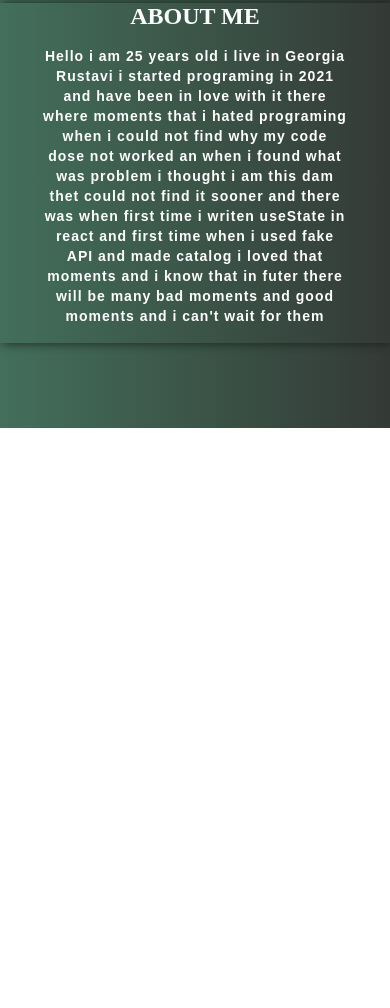
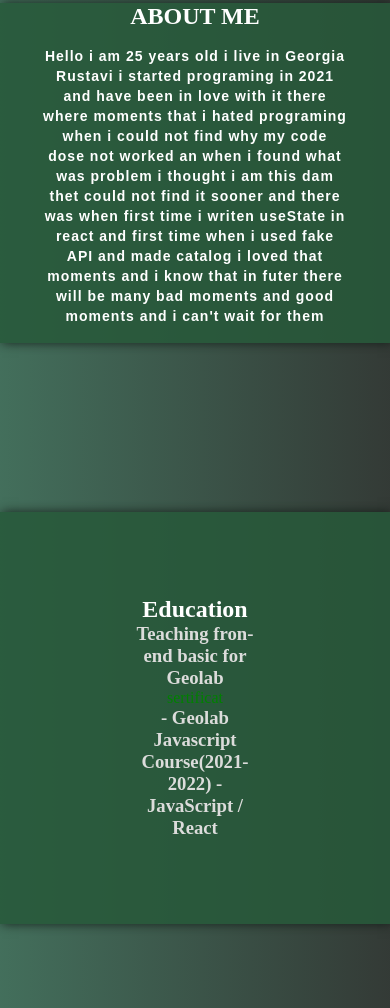
Before and after one commit to bob-justbob/CV, a plain HTML site: page index.html in a window 390 px wide. Shown: the part 580-1588 px from the top of the page. Before the commit the page ends 1008 px from the top, so only its background shows below. Drawn offline with Linux system fonts and the light colour scheme; files that its build step writes are made by us from their sources.

Commit message:
added education

```diff
--- a/css/style.css
+++ b/css/style.css
@@ -8,6 +8,11 @@
 .body {
     width: 100%;
 }
+
+a {
+    color: green;
+}
+
 .main {
     display: flex;
     justify-content: center;
@@ -74,6 +79,8 @@ nav ul li a:hover {
     padding: 5vh;
     box-shadow: 2px 0 10px  rgba(18, 26, 21, 0.857);
     margin-bottom: 5vh;
+    background-color: rgba(39, 89, 58, 0.857);
+
 }
 .profile h1 {
     font-size: 55px;
@@ -149,6 +156,7 @@ nav ul li a:hover {
     box-shadow: 2px 0 10px  rgba(18, 26, 21, 0.857);
     padding: 10vh 15vh;
     margin: 10vh 0;
+    background-color: rgba(39, 89, 58, 0.857);
 }
 
 h2 {
@@ -156,7 +164,7 @@ h2 {
 }
 
 h3, p {
-    color: rgb(188, 185, 180);
+    color: rgb(220, 220, 219);
 }
 
 .about h2 {
@@ -199,3 +207,27 @@ h3, p {
         letter-spacing: 1px;
     }
 }
+
+/* education */
+
+.education {
+    width: 50%;
+    box-shadow: 2px 0 10px  rgba(18, 26, 21, 0.857);
+    padding: 10vh 15vh;
+    margin: 10vh 0;
+    background-color: rgba(39, 89, 58, 0.857);
+
+}
+
+
+@media (max-width: 1000px){
+    .education {
+        width: 70%;
+    }
+}
+
+@media (max-width: 946px){
+    .education {
+        width: 100%;
+    }
+}
--- a/index.html
+++ b/index.html
@@ -36,13 +36,13 @@
           <h2>About Me</h2>
           <p>Hello i am 25 years old i live in Georgia Rustavi i started programing in 2021 and have been in love with it there where moments that i hated programing when i could not find why my code dose not worked an when i found what was problem i thought i am this dam thet could not find it sooner and there was when first time i writen useState in react  and first time when i used fake API and made catalog i loved that moments and i know that in futer there will be many bad moments and good moments and i can't wait for them</p>
         </div>
-        <!-- <div class="education" id="education">
+        <div class="education" id="education">
             <h2>Education</h2>
             <h3>Teaching fron-end basic for Geolab</h3>
-            <p><a href="https://drive.google.com/file/d/1iE394Da28TE6xV3YJ0RobhCVMT-_KId8/view?usp=sharing">sertificat</a></p>
+            <a href="https://drive.google.com/file/d/1iE394Da28TE6xV3YJ0RobhCVMT-_KId8/view?usp=sharing">sertificat</a>
             <h3>- Geolab Javascript Course(2021-2022) -JavaScript / React </h3>
         </div>
-        <div class="skill" id="skill">
+        <!-- <div class="skill" id="skill">
             <h2>Skill</h2>
             <p>HTML</p>
             <div class="container">
@@ -125,7 +125,7 @@
                     </div>
 
             </div>
-        </footer>
-    </div> -->
+        </footer> -->
+    </div>
 </body>
 </html>
```
